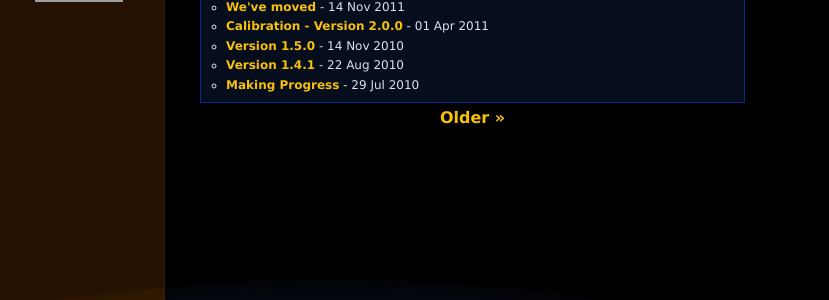
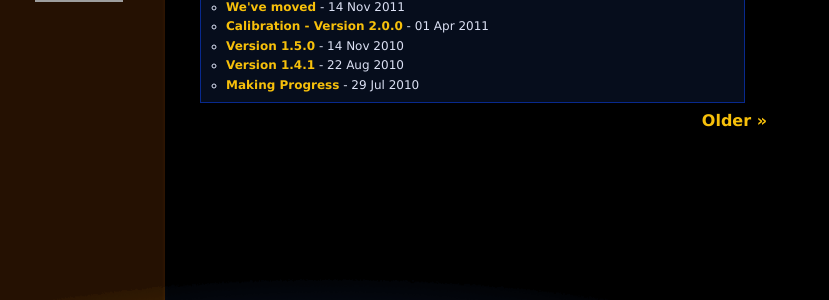
Before and after one commit to anathema/anathema.github.com, a Jekyll site: the page built from index.html, in a window 1280 px wide. Shown: the part 543-843 px from the top of the page, without its empty margins (0-829 px from the left). Built offline with Jekyll 4.4.1, drawn with Linux system fonts in a browser that asks for light colours; the list of posts is cut into pages by our own code; grey boxes are pictures that could not be loaded.

Commit message:
Finish issue #4: Proper alignment.

```diff
--- a/index.html
+++ b/index.html
@@ -23,18 +23,20 @@ title: News
 	{% endfor %}
 	</ul>
 
-	<div align="center">
+	<table width="100%">
+		<tr>
+			<td>
 	{% if paginator.previous_page == 1 %}
 		<a href="/">&laquo; Newer</a>
 	{% elsif paginator.previous_page %}
 		<a href="/page{{ paginator.previous_page }}/">&laquo; Newer</a>
 	{% endif %}
+			</td>
+			<td>
 	{% if paginator.next_page %}
-		<a href="/page{{ paginator.next_page }}/">Older &raquo;</a>
+		<a style="float:right" href="/page{{ paginator.next_page }}/">Older &raquo;</a>
 	{% endif %}
-	</div>
-
-	<div align="center">
-
-	</div>
+			</td>
+		</tr>
+	</table>
 {% endif %}
```
